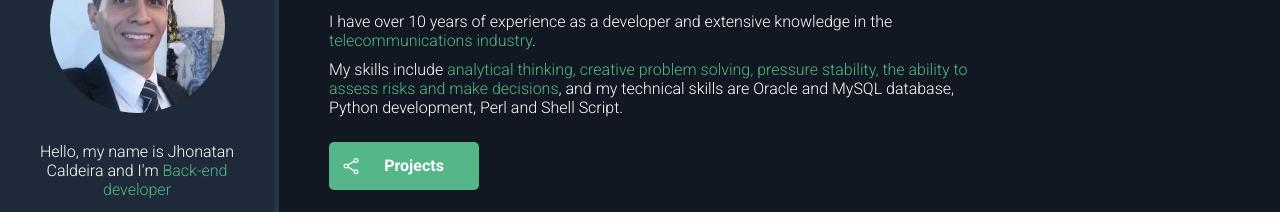
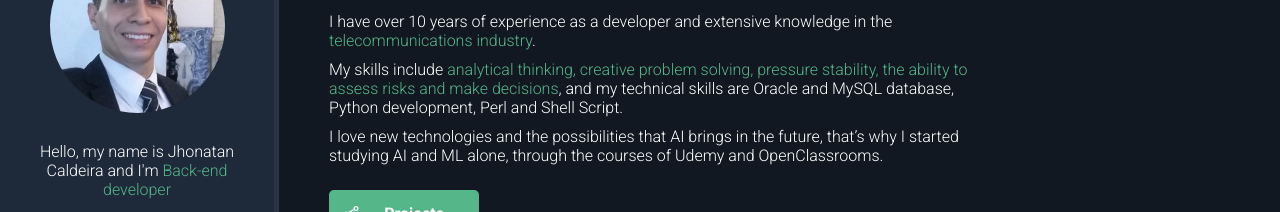
Before and after one commit to JhonatanCaldeira/jhonatancaldeira.github.io, a plain HTML site: page index.html in a window 1280 px wide. Shown: the part 145-357 px from the top of the page. Drawn offline with nearby package versions, Linux system fonts and the light colour scheme.

Commit message:
Alterando descrição

```diff
--- a/index.html
+++ b/index.html
@@ -35,6 +35,7 @@
             <p id="title"><span class="highlight">Back-End Developer</span></p>
             <p class="description">I have over 10 years of experience as a developer and extensive knowledge in the <span class="highlight">telecommunications industry</span>.</p>
             <p class="description">My skills include <span class="highlight">analytical thinking, creative problem solving, pressure stability, the ability to assess risks and make decisions</span>, and my technical skills are Oracle and MySQL database, Python development, Perl and Shell Script.</p>
+            <p class="description">I love new technologies and the possibilities that AI brings in the future, that’s why I started studying AI and ML alone, through the courses of Udemy and OpenClassrooms.</p>
             <a href="https://github.com/jhonatancaldeira" id="btn-projects"><ion-icon name="share-social-outline"></ion-icon><span>Projects</span></a>
             <h2 id="skills-section-title">Skills</h2>
             <!--p id="description">My main tecnologies:</p-->
```
